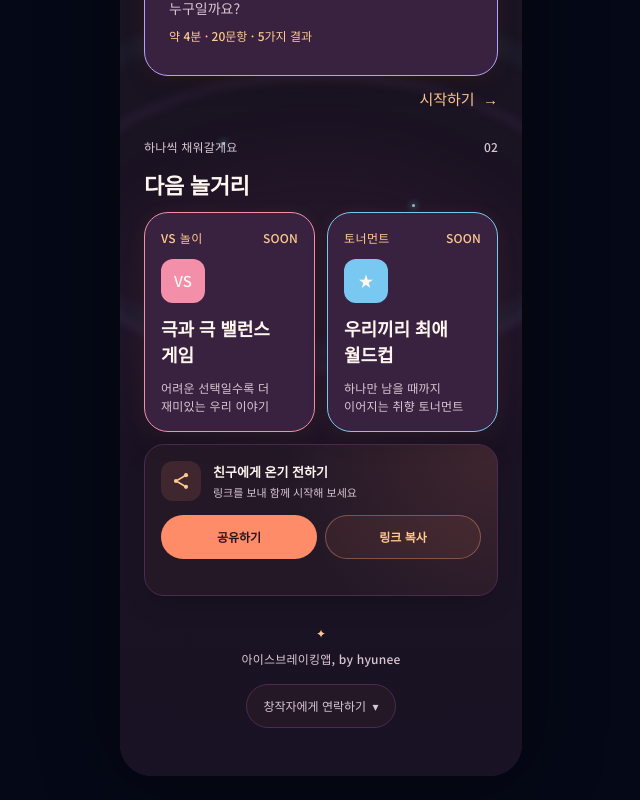
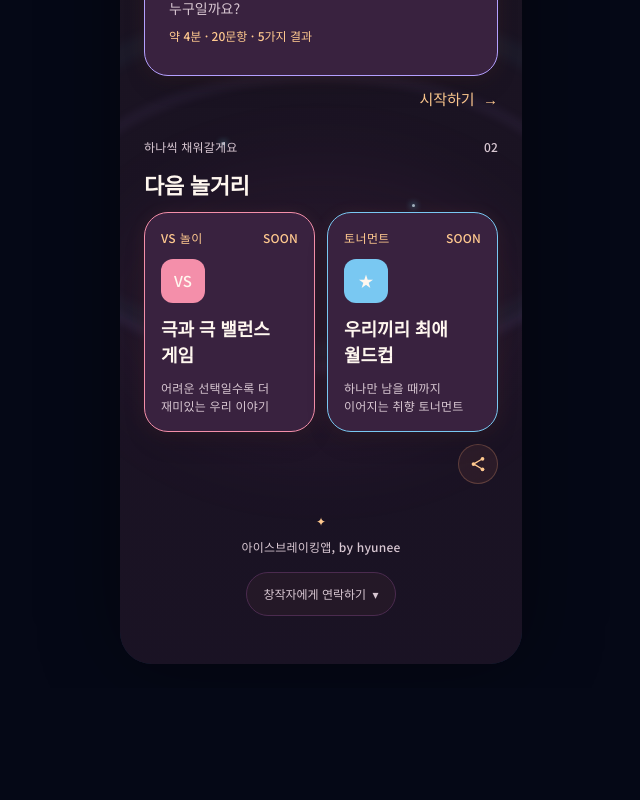
Before and after one commit to BeomhyunPark/heart-trace-test, a React (Vite) app: page / in a window 1280 px wide. Shown: the part 562-1362 px from the top of the page, without its empty margins (319-959 px from the left). After the commit the page ends 1250 px from the top, so only its background shows below. Built offline with nearby package versions, Linux system fonts and the light colour scheme.

Commit message:
refactor: simplify app sharing control

```diff
--- a/src/components/ShareApp.tsx
+++ b/src/components/ShareApp.tsx
@@ -1,7 +1,6 @@
 import { useState } from 'react';
 
 const SHARE_TITLE = '온기 | 우리 사이에 온기를';
-const SHARE_TEXT = '어색함은 조금 덜고, 서로의 마음은 조금 더 가까이. 온기에서 함께 놀아봐요.';
 
 function getShareUrl(): string {
   return document.querySelector<HTMLLinkElement>('link[rel="canonical"]')?.href
@@ -51,7 +50,6 @@ export function ShareApp() {
     try {
       await navigator.share({
         title: SHARE_TITLE,
-        text: SHARE_TEXT,
         url: getShareUrl(),
       });
       setMessage('온기 링크를 공유했어요.');
@@ -65,9 +63,17 @@ export function ShareApp() {
   };
 
   return (
-    <section className="share-app" aria-labelledby="share-app-title">
-      <div className="share-app__heading">
-        <span className="share-app__icon" aria-hidden="true">
+    <div className="share-app">
+      <p className="share-app__message" aria-live="polite" aria-atomic="true">
+        {message}
+      </p>
+      <button
+        className="share-app__button"
+        type="button"
+        aria-label="공유하기"
+        onClick={handleShare}
+      >
+        <span aria-hidden="true">
           <svg viewBox="0 0 24 24">
             <circle cx="18" cy="5" r="2.5" />
             <circle cx="6" cy="12" r="2.5" />
@@ -75,21 +81,7 @@ export function ShareApp() {
             <path d="m8.2 10.8 7.6-4.5M8.2 13.2l7.6 4.5" />
           </svg>
         </span>
-        <span>
-          <strong id="share-app-title">친구에게 온기 전하기</strong>
-          <small>링크를 보내 함께 시작해 보세요</small>
-        </span>
-      </div>
-
-      <div className="share-app__actions">
-        <button className="share-app__share" type="button" onClick={handleShare}>
-          공유하기
-        </button>
-        <button className="share-app__copy" type="button" onClick={handleCopy}>
-          링크 복사
-        </button>
-      </div>
-      <p className="share-app__message" aria-live="polite">{message}</p>
-    </section>
+      </button>
+    </div>
   );
 }
--- a/src/styles/app.css
+++ b/src/styles/app.css
@@ -2333,103 +2333,63 @@ button.activity-card {
 }
 
 .share-app {
+  display: flex;
+  min-height: 2.5rem;
+  align-items: center;
+  justify-content: flex-end;
+  gap: 0.5rem;
   margin-top: 0.75rem;
-  padding: 1rem;
-  border: 1px solid #4b2b4f;
-  border-radius: 1.25rem;
-  background:
-    radial-gradient(circle at 100% 0, rgba(255, 140, 104, 0.12), transparent 55%),
-    var(--ongi-ink-900);
-  box-shadow: 0 0.75rem 1.75rem -0.5rem rgba(0, 0, 0, 0.24);
-}
-
-.share-app__heading {
-  display: grid;
-  grid-template-columns: 2.5rem minmax(0, 1fr);
-  gap: 0.75rem;
-  align-items: center;
-}
-
-.share-app__heading > span:last-child {
-  display: flex;
-  min-width: 0;
-  flex-direction: column;
-  gap: 0.125rem;
-}
-
-.share-app__heading strong {
-  color: var(--ongi-cream-50);
-  font-size: 0.8125rem;
-  line-height: 1.25rem;
-}
-
-.share-app__heading small {
-  color: var(--ongi-text-secondary);
-  font-size: 0.6875rem;
-  line-height: 1rem;
-}
-
-.share-app__icon {
+}
+
+.share-app__button {
   display: grid;
   width: 2.5rem;
   height: 2.5rem;
+  flex: 0 0 auto;
+  padding: 0;
   place-items: center;
-  border-radius: 0.75rem;
-  background: rgba(255, 140, 104, 0.12);
+  border: 1px solid rgba(255, 170, 122, 0.24);
+  border-radius: 50%;
+  background: rgba(255, 140, 104, 0.08);
   color: var(--ongi-apricot-300);
-}
-
-.share-app__icon svg {
-  width: 1.25rem;
-  height: 1.25rem;
+  cursor: pointer;
+  transition: border-color 160ms ease, background 160ms ease, transform 160ms ease;
+}
+
+.share-app__button svg {
+  display: block;
+  width: 1.125rem;
+  height: 1.125rem;
   fill: currentColor;
 }
 
-.share-app__icon path {
+.share-app__button path {
   fill: none;
   stroke: currentColor;
   stroke-linecap: round;
   stroke-width: 1.75;
 }
 
-.share-app__actions {
-  display: grid;
-  grid-template-columns: repeat(2, minmax(0, 1fr));
-  gap: 0.5rem;
-  margin-top: 0.875rem;
-}
-
-.share-app__actions button {
-  min-height: 2.75rem;
-  border-radius: 999px;
-  cursor: pointer;
-  font-size: 0.75rem;
-  font-weight: 700;
-}
-
-.share-app__share {
-  border: 0;
-  background: var(--ongi-ember-500);
-  color: #28151e;
-}
-
-.share-app__copy {
-  border: 1px solid rgba(255, 170, 122, 0.36);
-  background: rgba(255, 140, 104, 0.08);
-  color: var(--ongi-apricot-300);
-}
-
-.share-app__actions button:hover {
-  filter: brightness(1.08);
+.share-app__button:hover {
+  border-color: rgba(255, 170, 122, 0.48);
+  background: rgba(255, 140, 104, 0.14);
+}
+
+.share-app__button:active {
+  transform: scale(0.94);
+}
+
+.share-app__button:focus-visible {
+  outline: 2px solid var(--ongi-apricot-300);
+  outline-offset: 3px;
 }
 
 .share-app__message {
-  min-height: 1rem;
-  margin: 0.5rem 0 -0.25rem;
+  margin: 0;
   color: var(--ongi-apricot-300);
   font-size: 0.6875rem;
   line-height: 1rem;
-  text-align: center;
+  text-align: right;
 }
 
 .install-guide {
```
Also changed, not shown: 1 other file (tests, documents, lock files or other folders).
